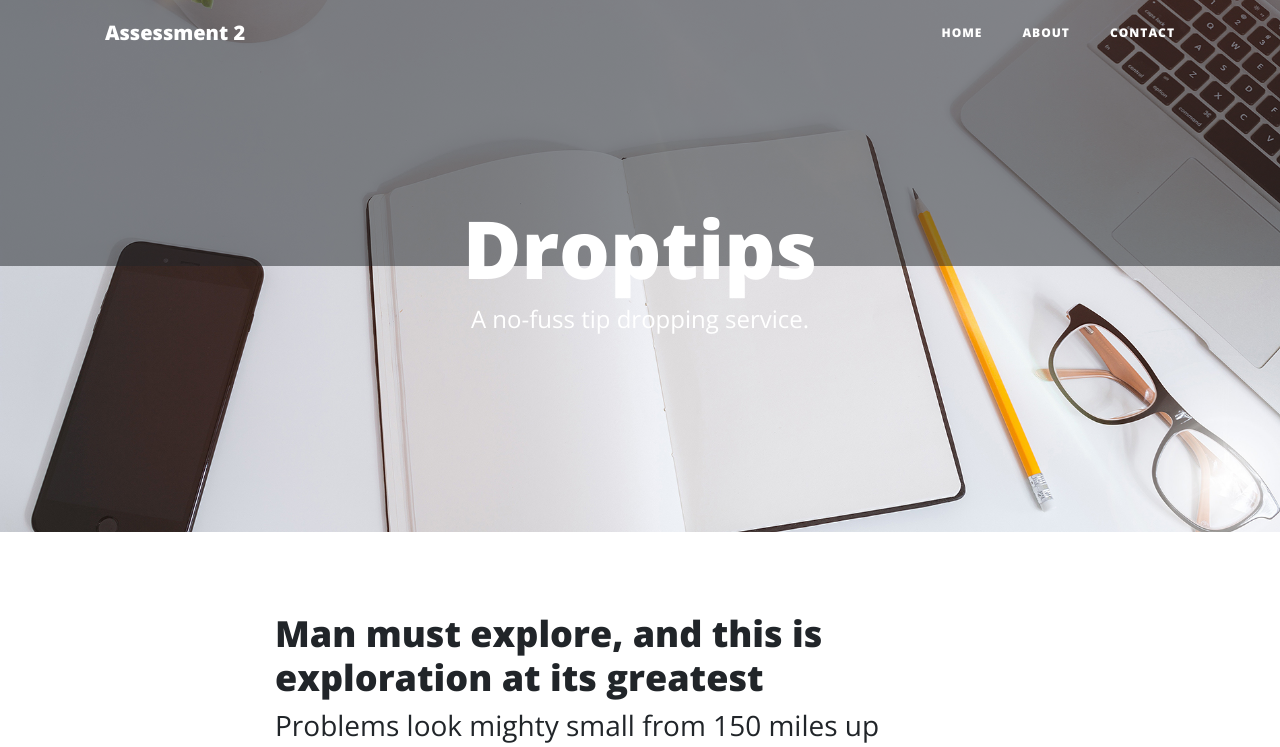
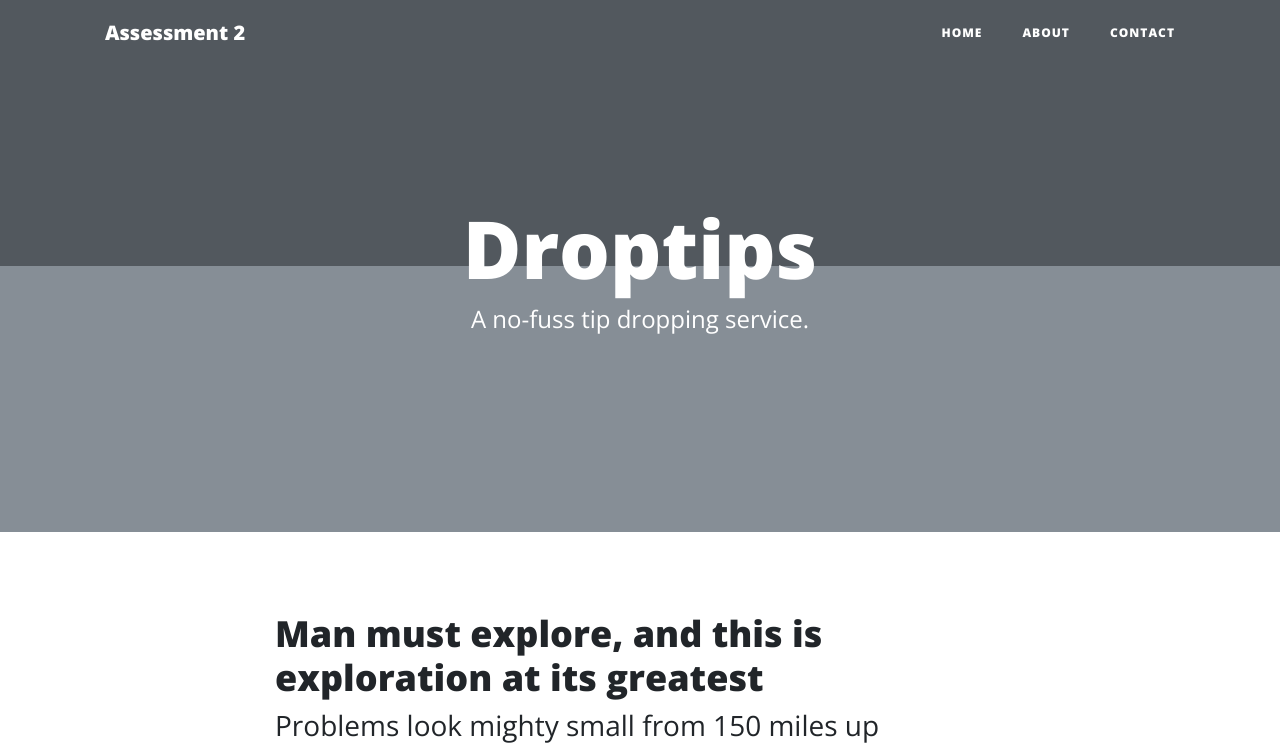
Before and after one commit to nikotrianta/triantafillou_niko_set09103_cw2, a Flask app: page / in a window 1280 px wide. Shown: the top 747 px of the page. Run offline with Flask 2, Linux system fonts and the light colour scheme; some libraries are stand-ins or nearby versions.

Commit message:
header changes

```diff
--- a/source/templates/header.html
+++ b/source/templates/header.html
@@ -38,7 +38,7 @@
     </nav>
 
     <!-- Page Header -->
-    <header class="masthead" style="background-image: url('static/images/home-bg.jpg')">
+    <header class="masthead">
         <div class="overlay"></div>
         <div class="container">
             <div class="row">
```
